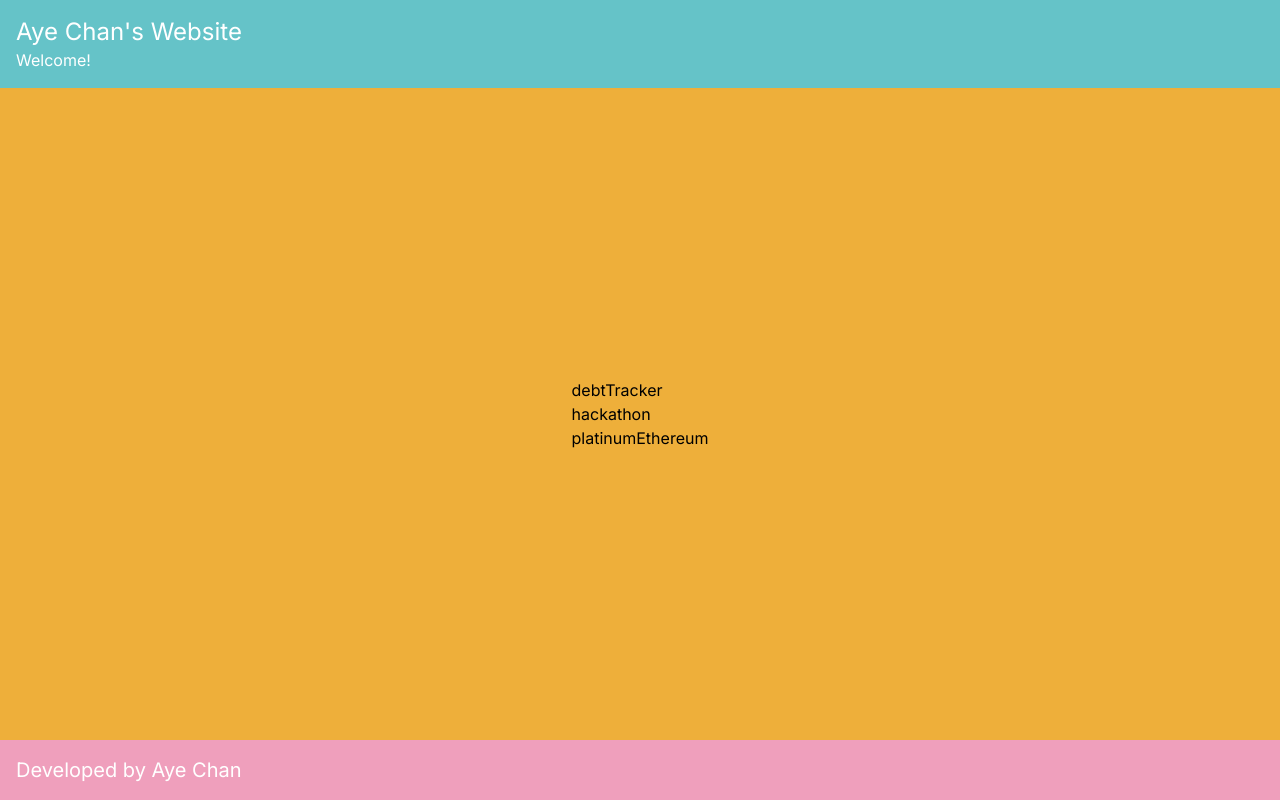
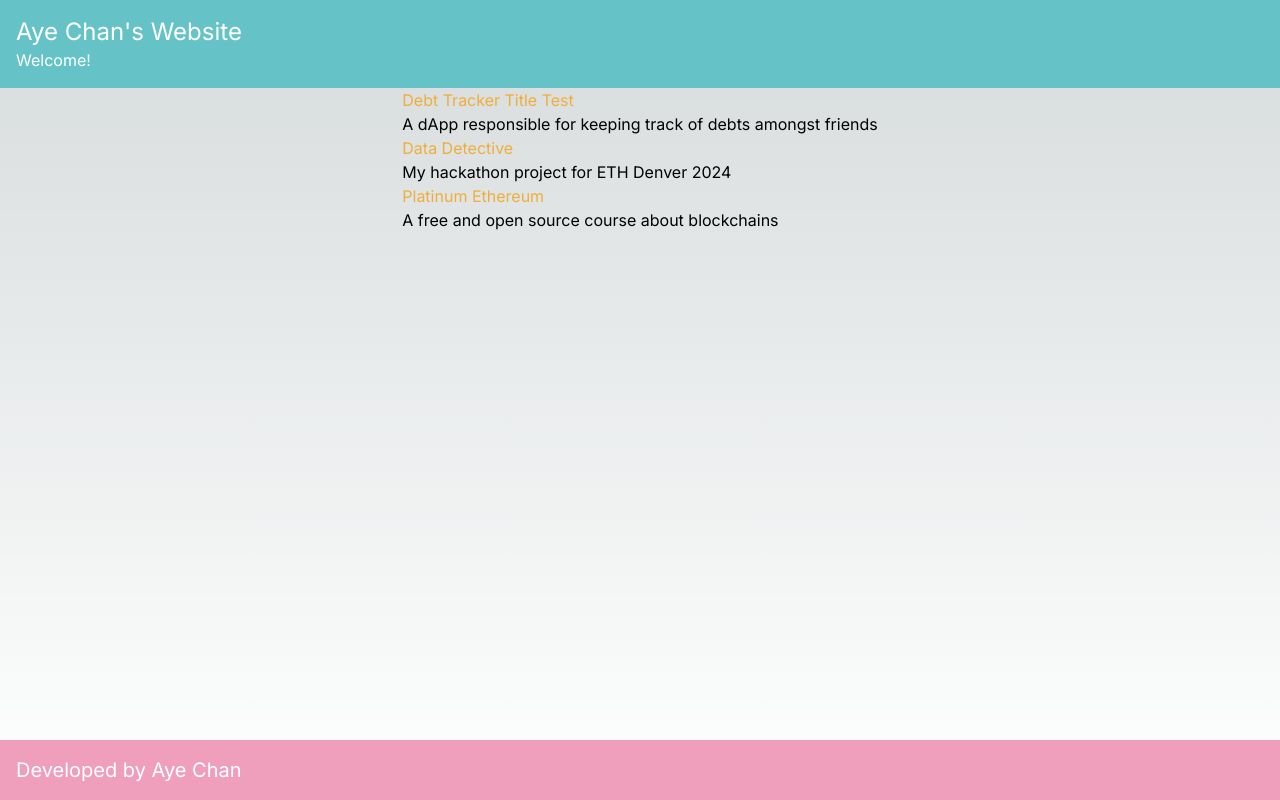
Before and after one commit to ayechanst/my-website, a Next.js app: page /pageProjects in a window 1280 px wide. Built offline with nearby package versions, Linux system fonts and the light colour scheme.

Commit message:
static rendering

```diff
--- /dev/null
+++ b/components/PostMetadata.ts
@@ -0,0 +1,6 @@
+export interface PostMetadata {
+    title: string;
+    date: string;
+    subtitle: string;
+    slug: string;
+}
--- /dev/null
+++ b/components/getSectionMetadata.ts
@@ -0,0 +1,27 @@
+import matter from "gray-matter";
+import { PostMetadata } from "./PostMetadata";
+import fs from "fs";
+
+const getSectionMetaData = (): PostMetadata[] => {
+  const folder = "projects/";
+  const files = fs.readdirSync(folder);
+  const markdownPosts = files.filter((file) =>
+    file.endsWith(".md")
+  );
+  const posts = markdownPosts.map((fileName) => {
+    const fileContents = fs.readFileSync(
+      `projects/${fileName}`,
+      "utf8"
+    );
+    const matterResult = matter(fileContents);
+    return {
+      title: matterResult.data.title,
+      date: matterResult.data.date,
+      subtitle: matterResult.data.subtitle,
+      slug: fileName.replace(".md", ""),
+    };
+  });
+  return posts;
+};
+
+export default getSectionMetaData;
--- a/package.json
+++ b/package.json
@@ -9,6 +9,7 @@
     "lint": "next lint"
   },
   "dependencies": {
+    "gray-matter": "^4.0.3",
     "markdown-to-jsx": "^7.4.7",
     "next": "14.2.3",
     "react": "^18",
--- a/projects/debtTracker.md
+++ b/projects/debtTracker.md
@@ -1,5 +1,5 @@
 ---
-title: "Debt Tracker"
+title: "Debt Tracker Title Test"
 subtitle: "A dApp responsible for keeping track of debts amongst friends"
 data: "2024-05-17"
 ---
--- a/src/app/layout.tsx
+++ b/src/app/layout.tsx
@@ -1,6 +1,7 @@
 import type { Metadata } from "next";
 import { Inter } from "next/font/google";
 import "./globals.css";
+import Link from "next/link";
 
 const inter = Inter({ subsets: ["latin"] });
 
@@ -17,7 +18,10 @@ export default function RootLayout({
   const header = (
     <header className="w-full bg-primary text-white p-4">
       <div className="container mx-auto">
-        <h1 className="text-2xl">Aye Chan's Website</h1>
+        <Link href="/">
+          <h1 className="text-2xl">Aye Chan's Website</h1>
+        </Link>
+
         <p>Welcome!</p>
       </div>
     </header>
@@ -37,9 +41,11 @@ export default function RootLayout({
         className={`${inter.className} flex flex-col min-h-screen`}
       >
         {header}
-        <main className="flex-grow container mx-auto flex items-center justify-center bg-accent">
+        <div className="mx-auto max-w-3xl px-7">
           {children}
-        </main>
+        </div>
+        {/* <main className="flex-grow container mx-auto flex items-center justify-center bg-accent">
+        </main> */}
         {footer}
       </body>
     </html>
--- a/src/app/pageProjects/page.tsx
+++ b/src/app/pageProjects/page.tsx
@@ -1,27 +1,18 @@
-import fs from "fs";
 import Link from "next/link";
+import getSectionMetaData from "../../../components/getSectionMetadata";
 
-const getSectionMetaData = () => {
-  const folder = "projects/";
-  const files = fs.readdirSync(folder);
-  const markdownPosts = files.filter((file) =>
-    file.endsWith(".md")
-  );
-  const slugs = markdownPosts.map((file) =>
-    file.replace(".md", "")
-  );
-  return slugs;
-};
-
-const PageProjects = (props: any) => {
-  const slug = props.params.slug;
+const PageProjects = () => {
   const sectionMetaData = getSectionMetaData();
-  const sectionPreviews = sectionMetaData.map((slug) => {
+  const sectionPreviews = sectionMetaData.map((post) => {
     return (
       <div>
-        <Link href={`/projects/${slug}`}>
-          <h2>{slug}</h2>
+        <Link
+          href={`/projects/${post.slug}`}
+          className="link-accent"
+        >
+          <h2>{post.title}</h2>
         </Link>
+        <p>{post.subtitle}</p>
       </div>
     );
   });
--- a/src/app/projects/[slug]/page.tsx
+++ b/src/app/projects/[slug]/page.tsx
@@ -1,22 +1,31 @@
 import fs from "fs";
-import Link from "next/link";
 import Markdown from "markdown-to-jsx";
 import { options } from "../../../../components/MarkdownComponents";
+import matter from "gray-matter";
+import getSectionMetaData from "../../../../components/getSectionMetadata";
 
 const getPostContent = (slug: string) => {
   const folder = "projects/";
   const file = `${folder}${slug}.md`;
   const content = fs.readFileSync(file, "utf8");
-  return content;
+  const matterResult = matter(content);
+  return matterResult;
+};
+
+export const generateStaticParams = async () => {
+  const posts = getSectionMetaData();
+  return posts.map((post) => ({
+    slug: post.slug,
+  }));
 };
 
 const Projects = (props: any) => {
   const slug = props.params.slug;
-  const content = getPostContent(slug);
+  const post = getPostContent(slug);
   return (
     <div>
-      <div>projects. slug: {slug}</div>
-      <Markdown options={options}>{content}</Markdown>
+      <h1>{post.data.title}</h1>
+      <Markdown options={options}>{post.content}</Markdown>
     </div>
   );
 };
```
Also changed, not shown: 1 other file (tests, documents, lock files or other folders).
